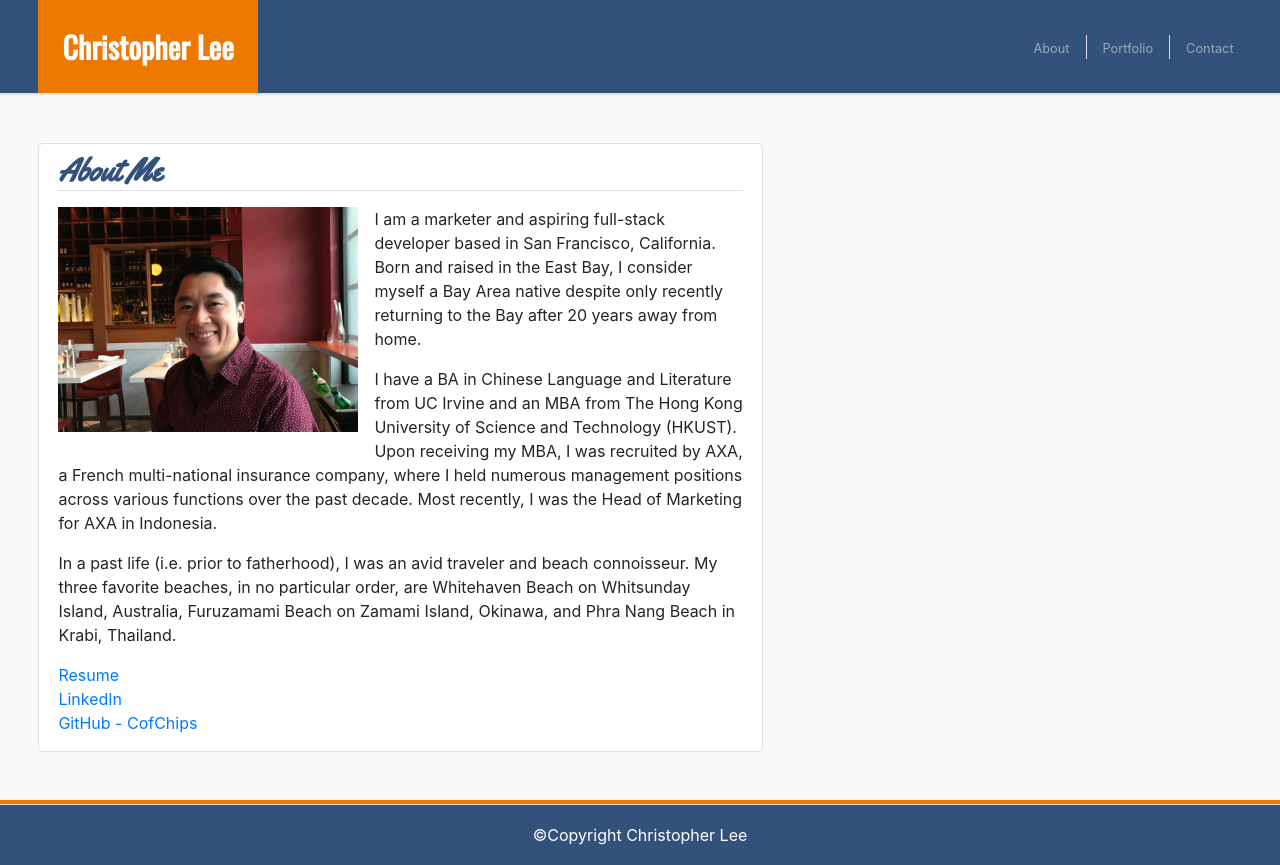
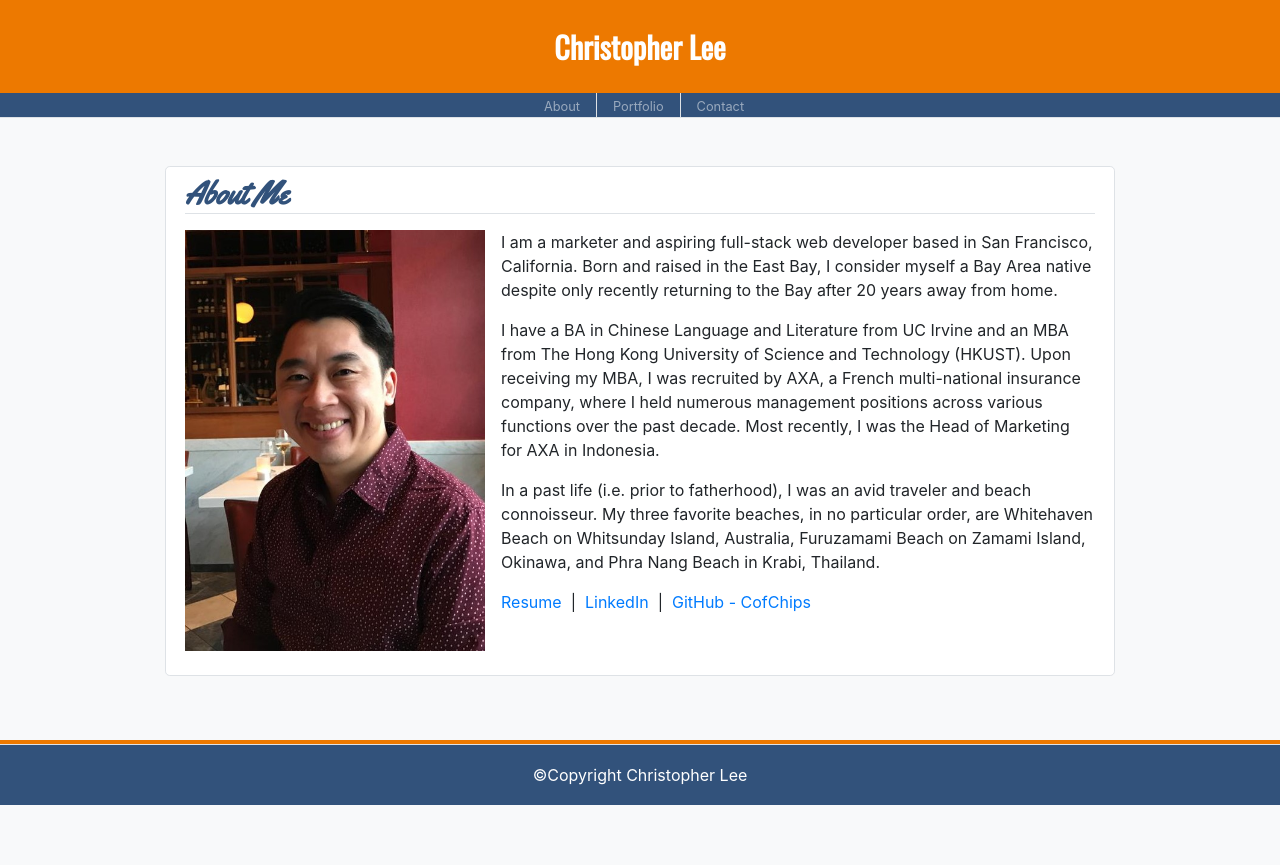
Before and after one commit to CofChips/professional_materials, a plain HTML site: page index.html in a window 1280 px wide. After the commit the page ends 805 px from the top, so only its background shows below. Drawn offline with nearby package versions, Linux system fonts and the light colour scheme.

Commit message:
modified about me layout plus header

```diff
--- a/index.html
+++ b/index.html
@@ -44,20 +44,24 @@
 <body class="bg-light">
 
     <!-- responsive navbar -->
-    <nav class="navbar navbar-expand flex-column flex-md-row navbar-dark p-0 border-bottom bd-navbar overflow-hidden"
+    <nav class="navbar navbar-expand flex-column p-0 bd-navbar overflow-hidden"
         style="background-color: #32527B;">
         <!-- existing brand component with responsive margin and hides on smaller sizes -->
-        <a class="navbar-brand p-4 font-weight-bold d-none d-md-block h-100"
+        <!-- <a class="navbar-brand p-4 font-weight-bold d-none d-md-block h-100"
             style="margin-left:3%;font-family: 'Oswald', sans-serif;font-size: 30px; background-color:#ED7900">Christopher
-            Lee</a>
+            Lee</a> -->
         <!-- appears on smaller sizes with background that fills 100% width -->
-        <div class="d-block d-md-none p-4 font-weight-bold m-0" style="width:100%; background-color:#ED7900">
+        <div class="p-4 font-weight-bold m-0" style="width:100%; background-color:#ED7900">
             <p class="text-center text-white m-0" style="font-family: 'Oswald', sans-serif;font-size: 30px;">Christopher
                 Lee</p>
         </div>
-        <!-- nav links -->
-        <div class="navbar-nav-scroll my-3 ml-md-auto" style="margin-right:3%">
-            <ul class="navbar-nav">
+
+    </nav>
+            <!-- nav links -->
+        <!-- <div class="navbar-nav-scroll my-3 ml-md-auto" style="margin-right:3%"> -->
+            <nav class="navbar navbar-expand navbar-dark p-0 bd-navbar overflow-hidden"
+            style="background-color: #32527B;">
+            <ul class="navbar-nav mx-auto">
                 <li class="nav-item">
                     <a class="nav-link text-white-50 border-right py-0 px-3" href="#"
                         id="aboutLink"><small>About</small></a>
@@ -69,13 +73,14 @@
                 <li class="nav-item">
                     <a class="nav-link text-white-50 py-0 pl-3" href="#" id="contactLink"><small>Contact</small></a>
             </ul>
-        </div>
+
+        <!-- </div> -->
     </nav>
     <!-- main body of content -->
     <main class="container-fluid no-gutters border-top mr-0 p-0 overflow-hidden bg-light" id="aboutDisplayEl">
         <div class="row m-0">
             <div class="col-md-12 p-0">
-                <section class="jumbotron bg-white border py-2 px-1 my-5" style="max-width: 725px;margin: 0 3%">
+                <section class="jumbotron bg-white border py-2 px-1 my-5 mx-md-auto" style="max-width: 950px;">
                     <div class="container">
                         <!-- sub-row -->
                         <div class="row">
@@ -95,11 +100,11 @@
                                 </div>
                                 <!-- only appears on bigger sizes -->
                                 <div class="d-none d-md-block">
-                                    <img src="assets/profile.jpeg" alt="profile"
+                                    <img src="assets/profile2.jpeg" alt="profile"
                                         class="img-fluid float-sm-left mr-3 mb-2" style="width:300px">
                                 </div>
                                 <p>
-                                    I am a marketer and aspiring full-stack developer based in San Francisco,
+                                    I am a marketer and aspiring full-stack web developer based in San Francisco,
                                     California. Born and raised in the East Bay, I consider myself a Bay Area native
                                     despite only recently returning to the Bay after 20 years away from home.
                                 </p>
@@ -118,9 +123,9 @@
                                 </p>
 
                                 <a href="assets/Christopher Neal LEE - resume.pdf" target="blank">Resume</a>
-                                <br />
+                                <span>&nbsp;|&nbsp;</span>
                                 <a href="https://www.linkedin.com/in/christophernlee/" target="blank">LinkedIn</a>
-                                <br />
+                                <span>&nbsp;|&nbsp;</span>
                                 <a href="https://github.com/CofChips" target="blank">GitHub - CofChips</a>
 
 
```
Also changed, not shown: assets/profile2.jpeg (added), assets/rmq.png (deleted), assets/word-guess.jpg (deleted).
